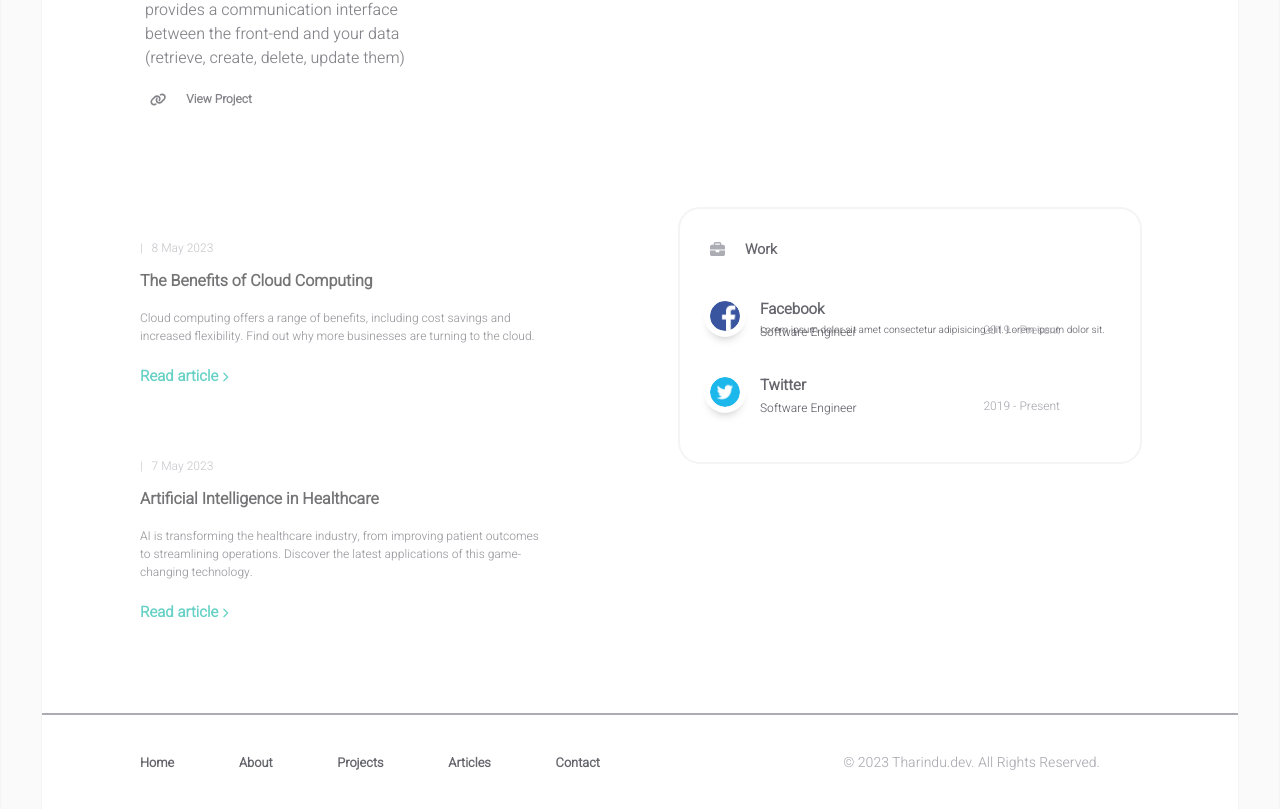
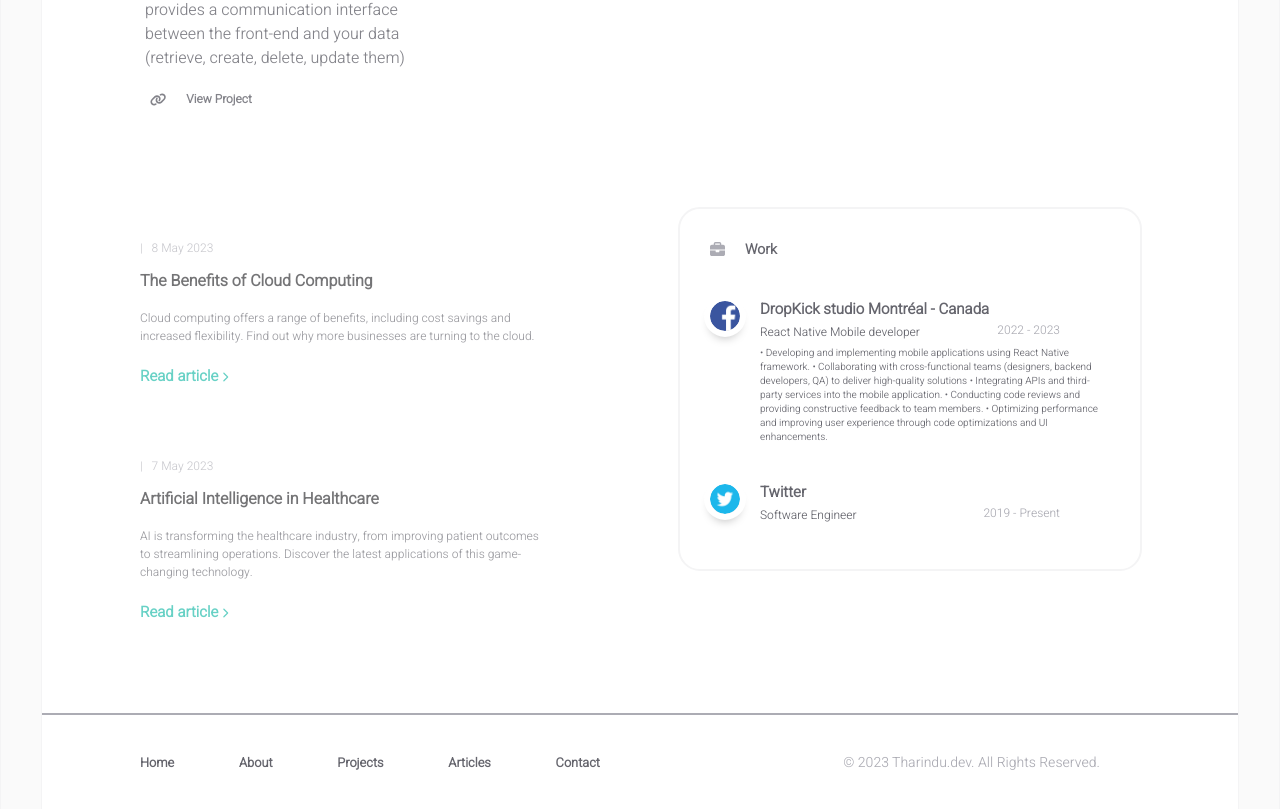
Before and after one commit to rafyc/rafyc.github.io, a React (Create React App) app: page / in a window 1280 px wide. Shown: the part 1414-2223 px from the top of the page. Built offline with nearby package versions, Linux system fonts and the light colour scheme.

Commit message:
home-projects

```diff
--- a/src/components/homepage/styles/works.css
+++ b/src/components/homepage/styles/works.css
@@ -47,6 +47,6 @@
 .work-main {
 	font-size: 10px;
 	color: var(--secondary-color);
-	padding-top: 22px;
+	padding-top: 45px;
 	padding-left: 20px;
 }
--- a/src/components/homepage/works.jsx
+++ b/src/components/homepage/works.jsx
@@ -19,13 +19,17 @@ const Works = () => {
 								alt="facebook"
 								className="work-image"
 							/>
-							<div className="work-title">Facebook</div>
+							<div className="work-title">DropKick studio Montréal - Canada</div>
 							<div className="work-subtitle">
-								Software Engineer
+								React Native Mobile developer
 							</div>
-							<div className="work-duration">2019 - Present</div>
+							<div className="work-duration">2022 - 2023</div>
                             <div className="work-main">
-                                Lorem ipsum dolor sit amet consectetur adipisicing elit. Lorem ipsum dolor sit.
+                            • Developing and implementing mobile applications using React Native framework.
+                            • Collaborating with cross-functional teams (designers, backend developers, QA) to deliver high-quality solutions
+                            • Integrating APIs and third-party services into the mobile application.
+                            • Conducting code reviews and providing constructive feedback to team members.
+                            • Optimizing performance and improving user experience through code optimizations and UI enhancements.
                             </div>
 						</div>
 
```
